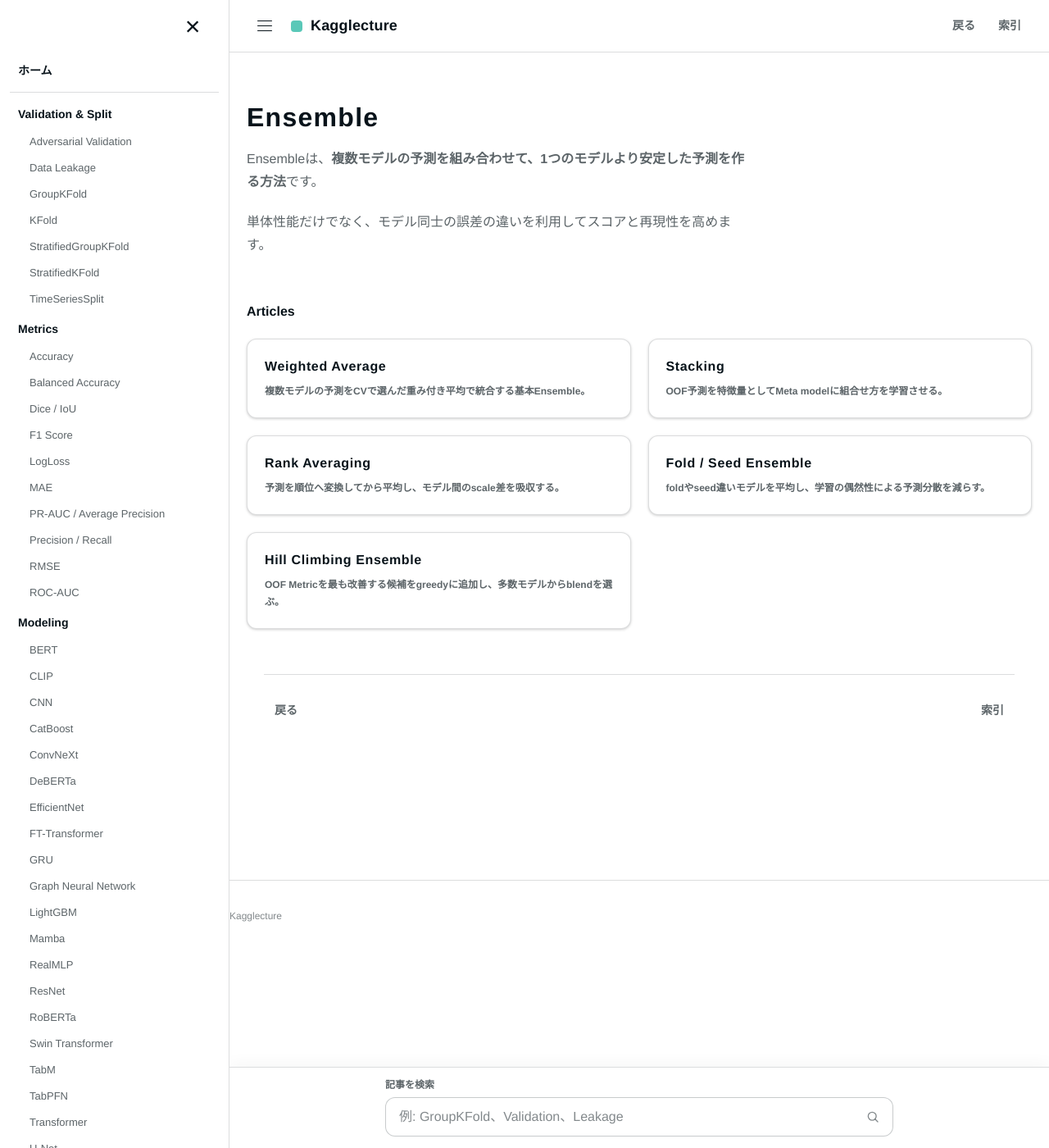
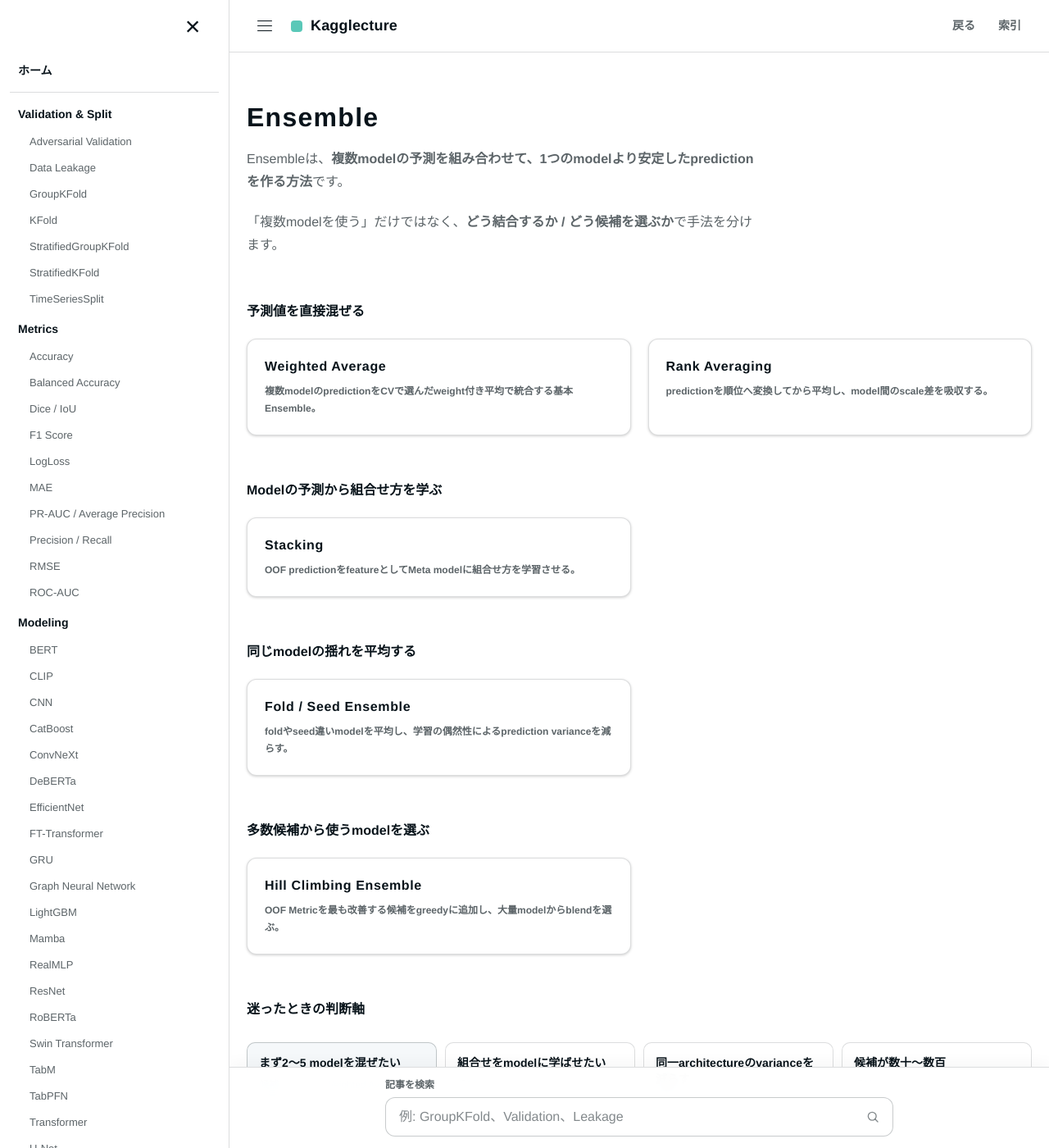
Before and after one commit to morikazu1119/Kagglecture, a Jekyll site: the page built from wiki/ensemble/index.md, in a window 1280 px wide and 1400 px high. Shown: the whole window at 82% size. Built offline with Jekyll 4.4.1, drawn with Linux system fonts in a browser that asks for light colours.

Commit message:
docs: group ensemble index by combination method

```diff
--- a/wiki/ensemble/index.md
+++ b/wiki/ensemble/index.md
@@ -1,8 +1,8 @@
 ---
 layout: default
 title: Ensemble
-description: KaggleのEnsemble手法を調べるためのカテゴリ索引。
-summary: Weighted Blend、Rank Average、Stacking、Fold / Seed Ensemble、Hill Climbing。
+description: KaggleのEnsemble手法を、平均・順位・meta model・model selectionごとに調べるカテゴリ索引。
+summary: Blend、Rank Average、Stacking、Fold/Seed、Hill Climbingを結合方法で整理する。
 type: category-index
 nav_order: 6
 permalink: /wiki/ensemble/
@@ -10,16 +10,40 @@ permalink: /wiki/ensemble/
 
 # Ensemble
 
-Ensembleは、**複数モデルの予測を組み合わせて、1つのモデルより安定した予測を作る方法**です。
+Ensembleは、**複数modelの予測を組み合わせて、1つのmodelより安定したpredictionを作る方法**です。
 
-単体性能だけでなく、モデル同士の誤差の違いを利用してスコアと再現性を高めます。
+「複数modelを使う」だけではなく、**どう結合するか / どう候補を選ぶか**で手法を分けます。
 
-## Articles
+## 予測値を直接混ぜる
 
 <div class="dictionary-grid">
-  <a class="dictionary-card dictionary-card-link" href="{{ '/wiki/ensemble/weighted-average.html' | relative_url }}" aria-label="Weighted Average を開く"><h3>Weighted Average</h3><p>複数モデルの予測をCVで選んだ重み付き平均で統合する基本Ensemble。</p></a>
-  <a class="dictionary-card dictionary-card-link" href="{{ '/wiki/ensemble/stacking.html' | relative_url }}" aria-label="Stacking を開く"><h3>Stacking</h3><p>OOF予測を特徴量としてMeta modelに組合せ方を学習させる。</p></a>
-  <a class="dictionary-card dictionary-card-link" href="{{ '/wiki/ensemble/rank-averaging.html' | relative_url }}" aria-label="Rank Averaging を開く"><h3>Rank Averaging</h3><p>予測を順位へ変換してから平均し、モデル間のscale差を吸収する。</p></a>
-  <a class="dictionary-card dictionary-card-link" href="{{ '/wiki/ensemble/fold-seed-ensemble.html' | relative_url }}" aria-label="Fold / Seed Ensemble を開く"><h3>Fold / Seed Ensemble</h3><p>foldやseed違いモデルを平均し、学習の偶然性による予測分散を減らす。</p></a>
-  <a class="dictionary-card dictionary-card-link" href="{{ '/wiki/ensemble/hill-climbing.html' | relative_url }}" aria-label="Hill Climbing Ensemble を開く"><h3>Hill Climbing Ensemble</h3><p>OOF Metricを最も改善する候補をgreedyに追加し、多数モデルからblendを選ぶ。</p></a>
+  <a class="dictionary-card dictionary-card-link" href="{{ '/wiki/ensemble/weighted-average.html' | relative_url }}"><h3>Weighted Average</h3><p>複数modelのpredictionをCVで選んだweight付き平均で統合する基本Ensemble。</p></a>
+  <a class="dictionary-card dictionary-card-link" href="{{ '/wiki/ensemble/rank-averaging.html' | relative_url }}"><h3>Rank Averaging</h3><p>predictionを順位へ変換してから平均し、model間のscale差を吸収する。</p></a>
 </div>
+
+## Modelの予測から組合せ方を学ぶ
+
+<div class="dictionary-grid">
+  <a class="dictionary-card dictionary-card-link" href="{{ '/wiki/ensemble/stacking.html' | relative_url }}"><h3>Stacking</h3><p>OOF predictionをfeatureとしてMeta modelに組合せ方を学習させる。</p></a>
+</div>
+
+## 同じmodelの揺れを平均する
+
+<div class="dictionary-grid">
+  <a class="dictionary-card dictionary-card-link" href="{{ '/wiki/ensemble/fold-seed-ensemble.html' | relative_url }}"><h3>Fold / Seed Ensemble</h3><p>foldやseed違いmodelを平均し、学習の偶然性によるprediction varianceを減らす。</p></a>
+</div>
+
+## 多数候補から使うmodelを選ぶ
+
+<div class="dictionary-grid">
+  <a class="dictionary-card dictionary-card-link" href="{{ '/wiki/ensemble/hill-climbing.html' | relative_url }}"><h3>Hill Climbing Ensemble</h3><p>OOF Metricを最も改善する候補をgreedyに追加し、大量modelからblendを選ぶ。</p></a>
+</div>
+
+## 迷ったときの判断軸
+
+<div class="comparison-board">
+  <section class="comparison-card is-primary"><h4>まず2〜5 modelを混ぜたい</h4><dl><dt>候補</dt><dd>Weighted Average</dd><dt>AUC等</dt><dd>Rank Averageも比較</dd></dl></section>
+  <section class="comparison-card"><h4>組合せをmodelに学ばせたい</h4><dl><dt>候補</dt><dd>Stacking</dd><dt>必須</dt><dd>OOF prediction</dd></dl></section>
+  <section class="comparison-card"><h4>同一architectureのvarianceを減らす</h4><dl><dt>候補</dt><dd>Fold / Seed Ensemble</dd></dl></section>
+  <section class="comparison-card"><h4>候補が数十〜数百</h4><dl><dt>候補</dt><dd>Hill Climbing</dd><dt>注意</dt><dd>OOF overfitting</dd></dl></section>
+</div>
```
